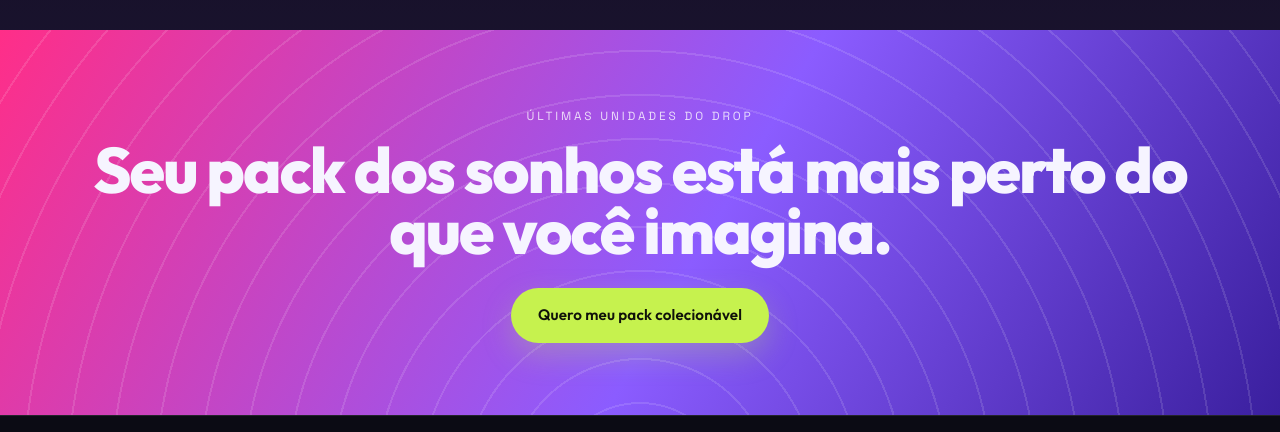
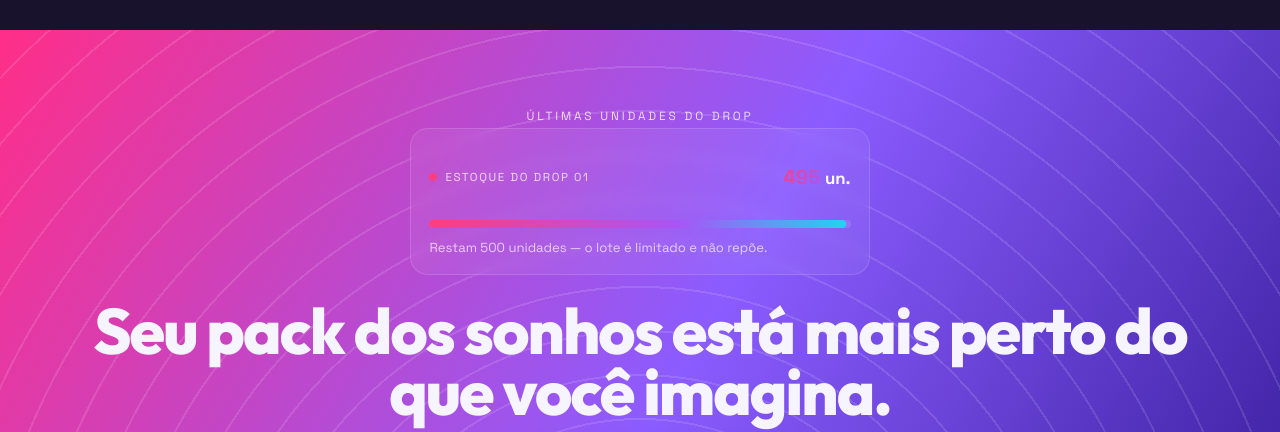
Before and after one commit to BrxxsCampos/KPOPSTORE, a plain HTML site: page index.html in a window 1280 px wide. Shown: the part 5672-6104 px from the top of the page. Drawn offline with Linux system fonts and the light colour scheme.

Commit message:
Nexus Editor: revisão 56

```diff
--- /dev/null
+++ b/estoque.css
@@ -0,0 +1,114 @@
+/* Contador de escassez — Drop 01 */
+.estoque {
+  display: flex;
+  flex-direction: column;
+  gap: 0.6rem;
+  max-width: 460px;
+  margin: 0 auto 1.6rem;
+  padding: 1rem 1.15rem;
+  border-radius: 18px;
+  border: 1px solid rgba(255, 255, 255, 0.14);
+  background: rgba(255, 255, 255, 0.06);
+  backdrop-filter: blur(6px);
+  text-align: left;
+}
+
+.estoque__top {
+  display: flex;
+  align-items: center;
+  justify-content: space-between;
+  gap: 0.8rem;
+  flex-wrap: wrap;
+}
+
+.estoque__label {
+  display: inline-flex;
+  align-items: center;
+  gap: 0.5rem;
+  font-size: 0.72rem;
+  letter-spacing: 0.14em;
+  text-transform: uppercase;
+  color: rgba(255, 255, 255, 0.78);
+  margin: 0;
+}
+
+.estoque__dot {
+  width: 8px;
+  height: 8px;
+  border-radius: 50%;
+  background: #ff3d7f;
+  box-shadow: 0 0 0 0 rgba(255, 61, 127, 0.6);
+  animation: estoque-pulse 1.8s infinite;
+}
+
+@keyframes estoque-pulse {
+  0% { box-shadow: 0 0 0 0 rgba(255, 61, 127, 0.55); }
+  70% { box-shadow: 0 0 0 10px rgba(255, 61, 127, 0); }
+  100% { box-shadow: 0 0 0 0 rgba(255, 61, 127, 0); }
+}
+
+.estoque__number {
+  font-size: 1.05rem;
+  font-weight: 700;
+  color: #fff;
+  white-space: nowrap;
+}
+
+.estoque__number strong {
+  font-variant-numeric: tabular-nums;
+  font-size: 1.25rem;
+  background: linear-gradient(120deg, #ff3d7f, #a855f7);
+  -webkit-background-clip: text;
+  background-clip: text;
+  color: transparent;
+}
+
+.estoque__track {
+  height: 8px;
+  border-radius: 999px;
+  background: rgba(255, 255, 255, 0.12);
+  overflow: hidden;
+}
+
+.estoque__bar {
+  height: 100%;
+  width: 100%;
+  border-radius: inherit;
+  background: linear-gradient(90deg, #ff3d7f, #a855f7 60%, #22d3ee);
+  transition: width 0.6s ease;
+}
+
+.estoque__note {
+  margin: 0;
+  font-size: 0.82rem;
+  color: rgba(255, 255, 255, 0.7);
+}
+
+.estoque__aviso {
+  display: none;
+  margin: 0;
+  padding: 0.55rem 0.75rem;
+  border-radius: 12px;
+  border: 1px solid rgba(255, 61, 127, 0.45);
+  background: rgba(255, 61, 127, 0.14);
+  color: #ffd9e6;
+  font-size: 0.85rem;
+  font-weight: 600;
+}
+
+.estoque__aviso.is-visible {
+  display: block;
+}
+
+.is-low-stock .estoque__dot {
+  background: #ffb020;
+}
+
+@media (prefers-reduced-motion: reduce) {
+  .estoque__dot { animation: none; }
+  .estoque__bar { transition: none; }
+}
+
+@media (max-width: 760px) {
+  .estoque { padding: 0.9rem 1rem; }
+}
--- /dev/null
+++ b/estoque.js
@@ -0,0 +1,59 @@
+/* Contador de escassez do Drop 01 — inicia em 500 e para em 86 unidades. */
+(function () {
+  'use strict';
+
+  var INICIO = 500;
+  var MINIMO = 86;
+  var INTERVALO_MS = 3200;
+
+  var contador = document.querySelector('[data-estoque-atual]');
+  var barra = document.querySelector('[data-estoque-barra]');
+  var rotulo = document.querySelector('[data-estoque-rotulo]');
+  var aviso = document.querySelector('[data-estoque-aviso]');
+  if (!contador) return;
+
+  var restante = INICIO;
+
+  function formatar(n) {
+    return n.toLocaleString('pt-BR');
+  }
+
+  function render() {
+    contador.textContent = formatar(restante);
+    var pct = Math.max(0, Math.min(100, (restante / INICIO) * 100));
+    if (barra) {
+      barra.style.width = pct.toFixed(2) + '%';
+      barra.setAttribute('aria-valuenow', String(restante));
+      barra.parentElement && barra.parentElement.setAttribute('aria-valuetext', formatar(restante) + ' unidades restantes');
+    }
+    if (restante <= MINIMO) {
+      if (rotulo) rotulo.textContent = 'Restam apenas ' + formatar(restante) + ' unidades';
+      if (aviso) {
+        aviso.textContent = 'Últimas unidades do Drop 01 — quando acabar, não repõe.';
+        aviso.classList.add('is-visible');
+      }
+      document.documentElement.classList.add('is-low-stock');
+    }
+  }
+
+  function tick() {
+    if (restante <= MINIMO) {
+      clearInterval(timer);
+      return;
+    }
+    restante = Math.max(MINIMO, restante - (1 + Math.floor(Math.random() * 3)));
+    render();
+  }
+
+  render();
+  var timer = setInterval(tick, INTERVALO_MS);
+
+  // Pausa a contagem quando a aba não está visível (evita "sumir" unidades em segundo plano).
+  document.addEventListener('visibilitychange', function () {
+    if (document.hidden) {
+      clearInterval(timer);
+    } else if (restante > MINIMO) {
+      timer = setInterval(tick, INTERVALO_MS);
+    }
+  });
+})();
--- a/index.html
+++ b/index.html
@@ -6,6 +6,7 @@
 <meta name="description" content="KPOPSTORE — Drop 01: pack colecionável com 7 bonecos do BTS. Produto gratuito, você paga apenas o frete." />
 <meta name="theme-color" content="#06060a" />
 <title>KPOPSTORE — DROP 01 · Pack Colecionável 7 Bonecos</title>
+<link rel="stylesheet" href="estoque.css" />
 <link rel="preconnect" href="https://fonts.googleapis.com" />
 <link rel="preconnect" href="https://fonts.gstatic.com" crossorigin />
 <link href="https://fonts.googleapis.com/css2?family=Space+Grotesk:wght@400;500;600;700&family=Outfit:wght@200;300;400;600;800;900&display=swap" rel="stylesheet" />
@@ -370,6 +371,17 @@
     <div class="cta__rings" aria-hidden="true"></div>
     <div class="container cta__inner">
       <p class="eyebrow eyebrow--light">Últimas unidades do drop</p>
+      <div class="estoque" role="status" aria-live="polite">
+        <div class="estoque__top">
+          <p class="estoque__label"><span class="estoque__dot" aria-hidden="true"></span> Estoque do Drop 01</p>
+          <p class="estoque__number"><strong data-estoque-atual>500</strong> un.</p>
+        </div>
+        <div class="estoque__track" role="progressbar" aria-valuemin="0" aria-valuemax="500" aria-valuenow="500" aria-label="Unidades restantes do Drop 01">
+          <div class="estoque__bar" data-estoque-barra></div>
+        </div>
+        <p class="estoque__note" data-estoque-rotulo>Restam 500 unidades — o lote é limitado e não repõe.</p>
+        <p class="estoque__aviso" data-estoque-aviso></p>
+      </div>
       <h2 class="display display--lg">Seu pack dos sonhos está mais perto do que você imagina.</h2>
       <a class="btn btn--light" href="#checkout">Quero meu pack colecionável</a>
     </div>
@@ -391,5 +403,6 @@
 <div class="toast" id="toast" role="status" aria-live="polite"></div>
 
 <script src="app.js"></script>
+<script src="estoque.js"></script>
 </body>
 </html>
```
